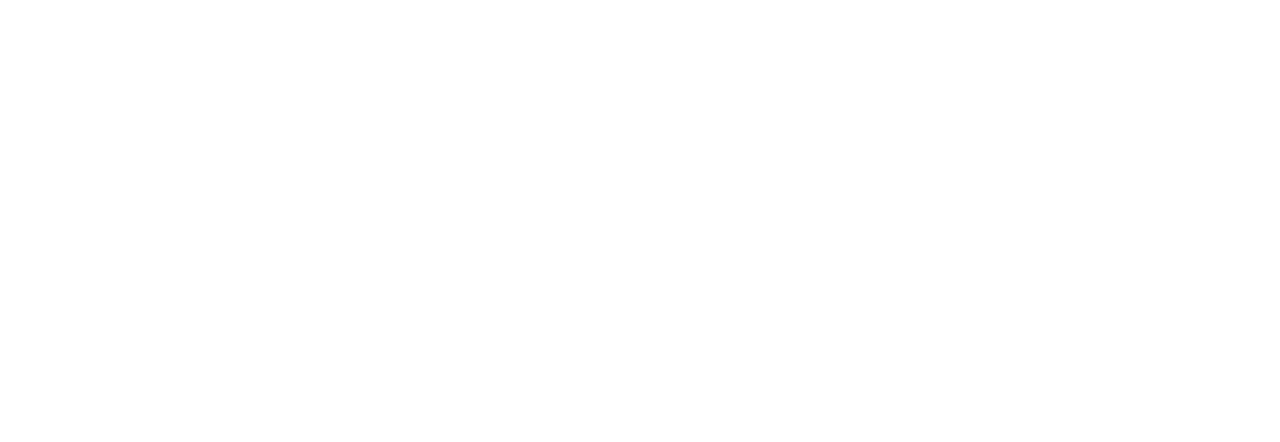
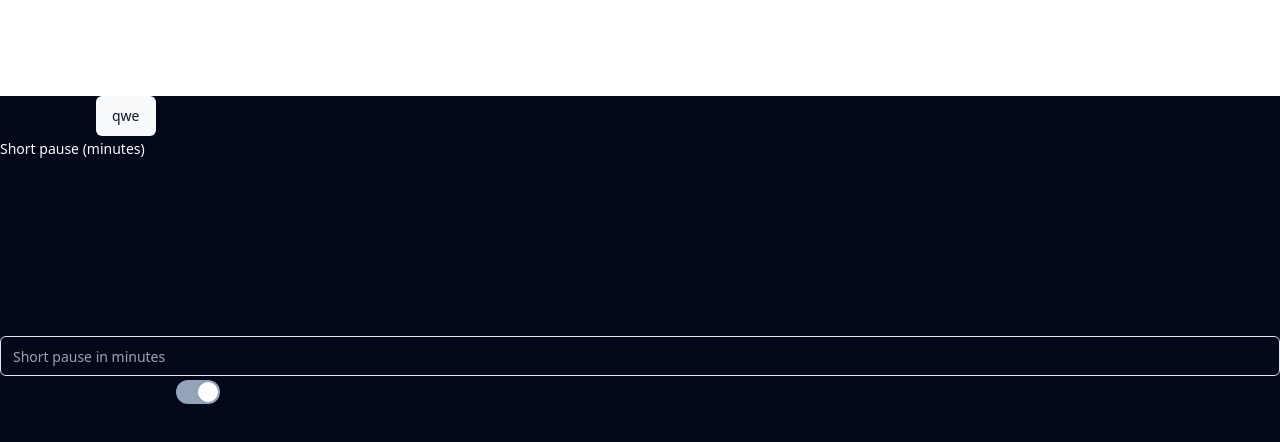
Before and after one commit to steniowagner/pomofocus, a React (Vite) app: page / in a window 1280 px wide. Shown: the top 442 px of the page. Built offline with nearby package versions, Linux system fonts and the light colour scheme.

Commit message:
feat: UI fixes

```diff
--- a/src/App.tsx
+++ b/src/App.tsx
@@ -1,7 +1,7 @@
 // import { useEffect, useState } from "react";
 
 import { useState } from "react";
-import { Button, Input, Switch, Popup } from "./components";
+import { Button, Input, Switch } from "./components";
 import { CompassIcon } from "lucide-react";
 
 // import { PauseTimer, WorkTimer, Button } from "./components";
@@ -14,7 +14,23 @@
   const [b, setB] = useState(false);
   const [l, setL] = useState(false);
 
-  return <Popup />;
+  return (
+    <div className="dark">
+      <div className="w-screen h-screen bg-background">
+        <Button variant="primary" className="ml-24 mt-24">
+          qwe
+        </Button>
+
+        <Input
+          className="mt-44"
+          label="Short pause (minutes)"
+          placeholder="Short pause in minutes"
+          onChange={(e) => {}}
+        />
+        <Switch className="ml-44" checked onToggle={() => {}} />
+      </div>
+    </div>
+  );
   // const [timerState, setTimerState] = useState<TimerState>();
   // const [currentWorkingSession, setCurrentWorkingSession] = useState<number>();
   // const [numberWorkingSessions, setNumberWorkingSessions] = useState<number>();
--- a/src/components/button/Button.tsx
+++ b/src/components/button/Button.tsx
@@ -1,6 +1,4 @@
-import { useMemo } from "react";
-
-// import { cn } from "../../utils";
+import { cn } from "../../utils";
 
 type Variant = "primary" | "secondary" | "ghost";
 
@@ -21,20 +19,21 @@
 };
 
 type ButtonProps = React.ButtonHTMLAttributes<HTMLButtonElement> & {
-  className?: string;
   variant?: Variant;
   size?: Size;
 };
 
 export const Button = (props: ButtonProps) => {
-  const className = useMemo(() => {
-    return `${props.className ?? ""} ${sizes[props.size ?? "default"]} ${
-      variants[props.variant ?? "primary"]
-    } inline-flex items-center justify-center whitespace-nowrap rounded-md text-sm font-medium ring-offset-background transition-colors focus-visible:outline-none focus-visible:ring-2 focus-visible:ring-ring focus-visible:ring-offset-2 disabled:pointer-events-none disabled:opacity-50`;
-  }, [props]);
-
   return (
-    <button className={className} {...props}>
+    <button
+      {...props}
+      className={cn(
+        "flex items-center justify-center whitespace-nowrap rounded-md text-sm font-medium ring-offset-background transition-colors focus-visible:outline-none focus-visible:ring-2 focus-visible:ring-ring focus-visible:ring-offset-2 disabled:pointer-events-none disabled:opacity-50",
+        sizes[props.size ?? "default"],
+        variants[props.variant ?? "primary"],
+        props.className
+      )}
+    >
       {props.children}
     </button>
   );
--- a/src/components/input/Input.tsx
+++ b/src/components/input/Input.tsx
@@ -2,24 +2,20 @@
 import { cn } from "../../utils";
 
 type InputProps = React.InputHTMLAttributes<HTMLInputElement> & {
-  error?: string;
   className?: string;
   label?: string;
 };
 
-export const Input = (props: InputProps) => {
-  return (
+export const Input = (props: InputProps) => (
   <div>
     {props.label && <InputLabel>{props.label}</InputLabel>}
     <input
+      {...props}
       className={cn(
         "flex h-10 w-full rounded-md border border-input bg-background px-3 py-2 text-sm ring-offset-background file:border-0 file:bg-transparent file:text-sm file:font-medium placeholder:text-muted-foreground focus-visible:outline-none focus-visible:ring-2 focus-visible:ring-ring focus-visible:ring-offset-2 disabled:cursor-not-allowed disabled:opacity-50 text-accent-foreground",
         "h-10 mt-1 mb-1 focus-visible:ring-transparent focus:border-slate-500 focus:ring-1 focus:ring-slate-500",
-          `${!!props.error && "border-red-600"}`,
         props.className
       )}
-        {...props}
     />
   </div>
 );
-};
--- a/src/components/switch/Switch.tsx
+++ b/src/components/switch/Switch.tsx
@@ -1,10 +1,15 @@
+import { cn } from "../../utils";
+
 type SwitchProps = {
   onToggle: () => void;
   checked: boolean;
+  className?: string;
 };
 
 export const Switch = (props: SwitchProps) => (
-  <label className="inline-flex items-center cursor-pointer">
+  <label
+    className={cn("inline-flex items-center cursor-pointer", props.className)}
+  >
     <input
       type="checkbox"
       value=""
--- a/src/main.tsx
+++ b/src/main.tsx
@@ -6,8 +6,9 @@
 
 ReactDOM.createRoot(document.getElementById("root")!).render(
   <React.StrictMode>
-    <ThemeContextProvider>
-      <App />
-    </ThemeContextProvider>
+    {/* <ThemeContextProvider> */}
+
+    <App />
+    {/* </ThemeContextProvider> */}
   </React.StrictMode>
 );
```
Lines whose indentation alone changed are shown as unchanged.
